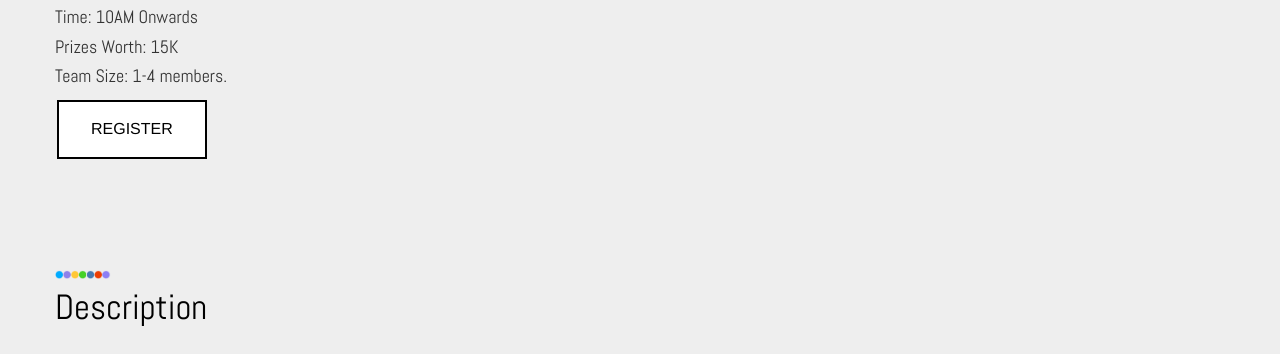
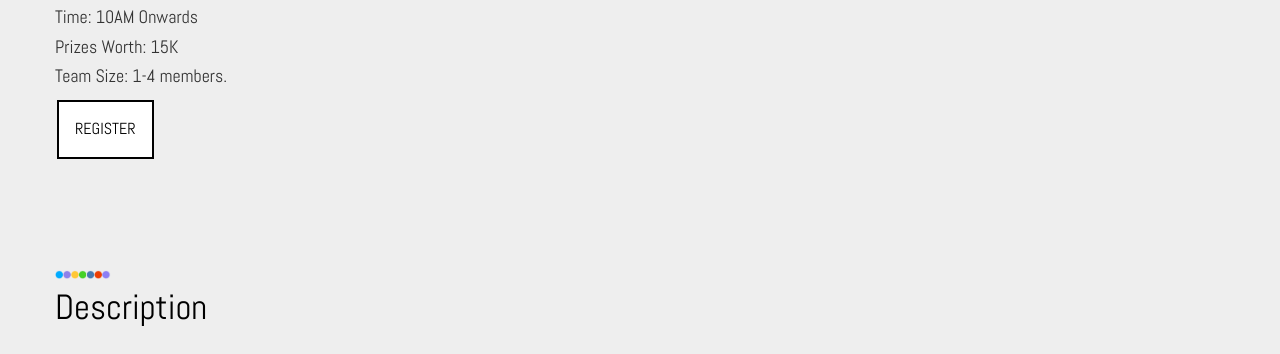
Before and after one commit to convoke-autonomi/convoke-autonomi, a plain HTML site: page robosoccer.html in a window 1280 px wide. Shown: the part 441-795 px from the top of the page. Drawn offline with nearby package versions, Linux system fonts and the light colour scheme; a web font is replaced by a local one.

Commit message:
Update robosoccer.html

```diff
--- a/robosoccer.html
+++ b/robosoccer.html
@@ -27,7 +27,7 @@
   background-color: #4CAF50; /* Green */
   border: none;
   color: white;
-  padding: 16px 32px;
+  padding: 16px 16px;
   text-align: center;
   text-decoration: none;
   display: inline-block;
@@ -73,7 +73,7 @@
 					<h1 style="color: #333; font-family: 'Abel', sans-serif; font-size: 18px; margin-top: 0px">Time: 10AM Onwards </h1>
 					<h1 style="color: #333; font-family: 'Abel', sans-serif; font-size: 18px; margin-top: 0px">Prizes Worth: 15K </h1>
 					<h1 style="color: #333; font-family: 'Abel', sans-serif; font-size: 18px; margin-top: 0px">Team Size: 1-4 members. </h1>
-					<a href="https://docs.google.com/forms/d/e/1FAIpQLSd_oXX_RldmfdUk1O8szYOpazLnuU8NXn7d0yA4ZGZLjNNSvw/viewform" style="text-decoration: none;"><button class="button button5">REGISTER</button></a>
+					<a href="https://docs.google.com/forms/d/e/1FAIpQLSd_oXX_RldmfdUk1O8szYOpazLnuU8NXn7d0yA4ZGZLjNNSvw/viewform" style="text-decoration: none;"><button class="button button5" style=" font-family: 'Abel', sans-serif;">REGISTER</button></a>
 
 			</div>
 
```
